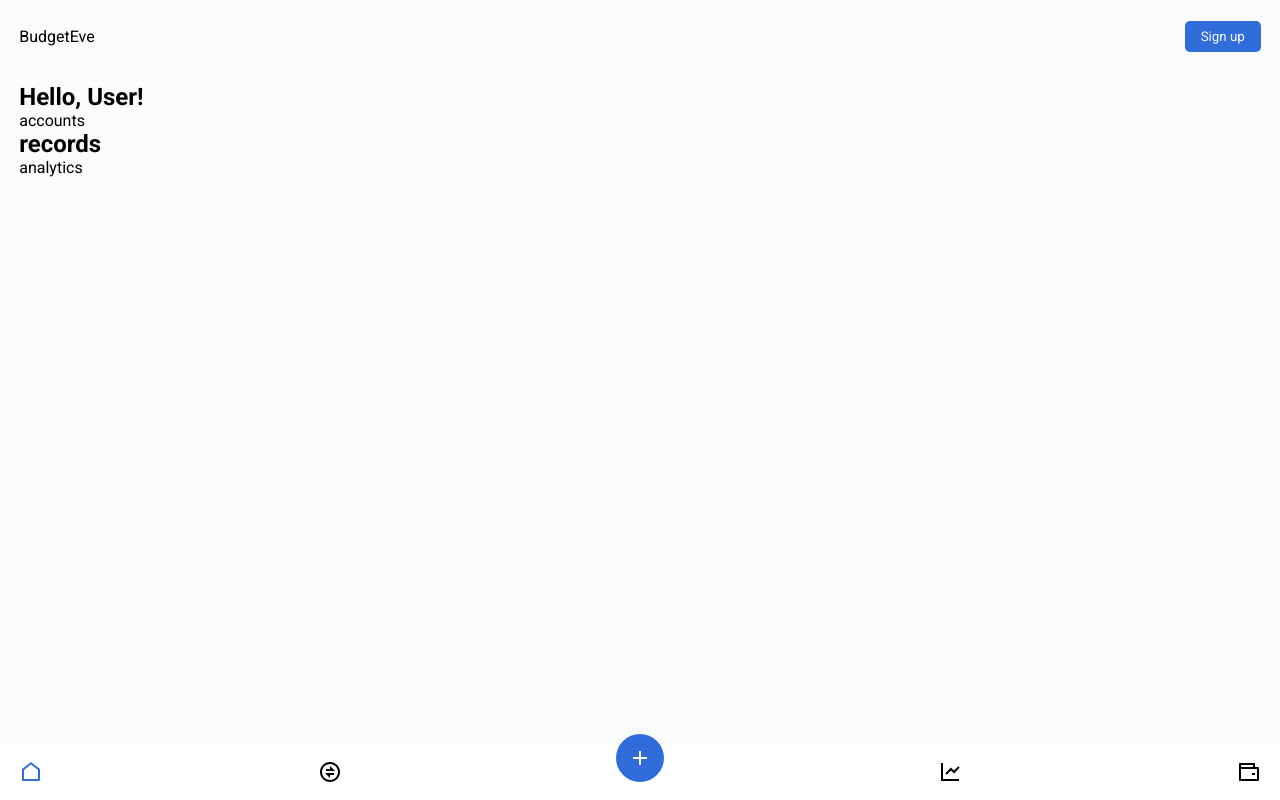
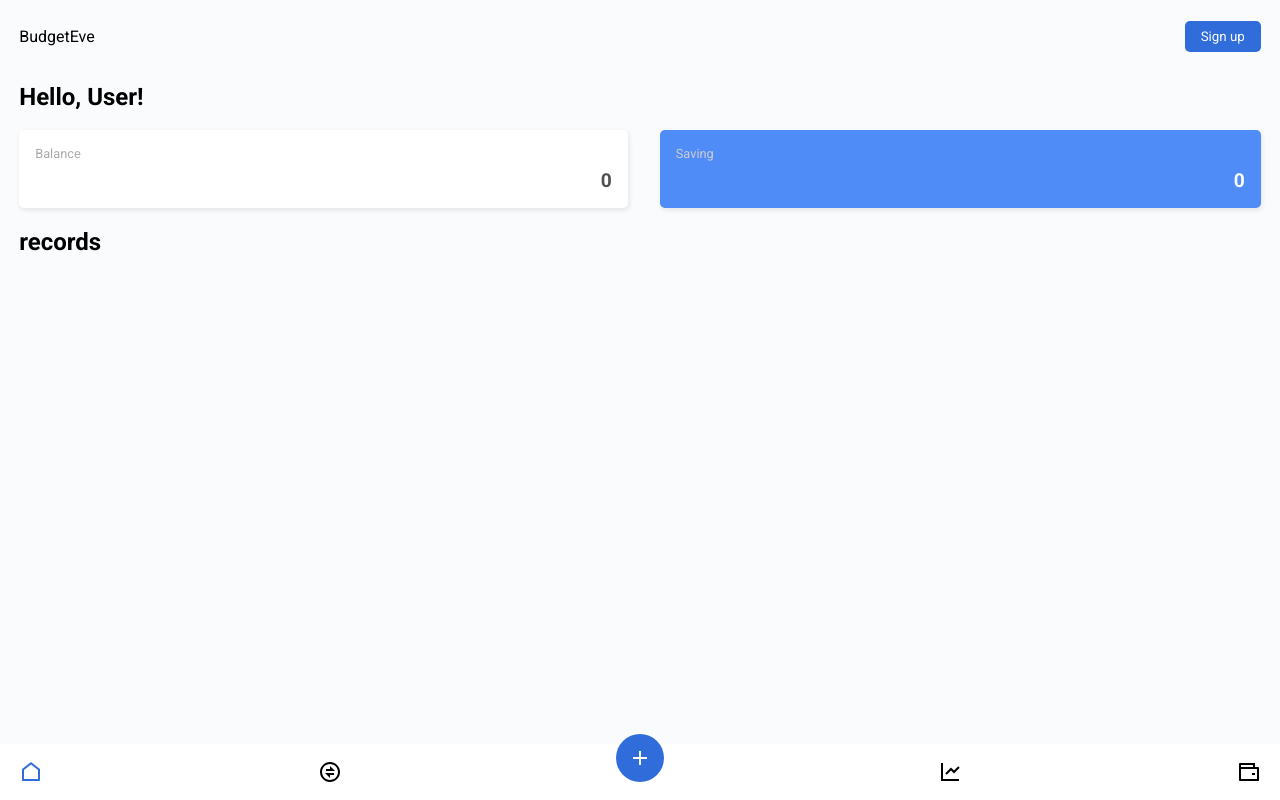
Before and after one commit to AltanfizGenity/BudgetEve-deprecated, a Svelte app: page / in a window 1280 px wide. Built offline with nearby package versions, Linux system fonts and the light colour scheme.

Commit message:
style (home): enhance home panel

```diff
--- a/src/pages/Home.svelte
+++ b/src/pages/Home.svelte
@@ -4,12 +4,69 @@
 
 <section id="home">
   <h1>Hello, User!</h1>
-  <div class="accounts-panel">accounts</div>
+  <div class="accounts-panel">
+    <div class="panel balance-panel">
+      <div class="panel-type">Balance</div>
+      <div class="panel-amount">0</div>
+    </div>
+    <div class="panel saving-panel">
+      <div class="panel-type">Saving</div>
+      <div class="panel-amount">0</div>
+    </div>
+  </div>
   <div class="records-panel">
     <h2>records</h2>
     {#each $records as record}
       record #{record.id}
     {/each}
   </div>
-  <div class="analytics-panel">analytics</div>
 </section>
+
+<style>
+  #home {
+    display: flex;
+    flex-direction: column;
+    gap: var(--appSpacing);
+  }
+
+  .accounts-panel {
+    display: grid;
+    align-items: center;
+    grid-template-columns: auto auto;
+    gap: 2rem;
+  }
+
+  .panel {
+    background-color: #fff;
+    padding: 1rem;
+    box-shadow: 1px 2px 5px rgba(20, 20, 20, 0.1);
+    display: flex;
+    flex-direction: column;
+    gap: 0.5rem;
+    border-radius: 5px;
+  }
+
+  .panel-type {
+    font-size: 0.8rem;
+    color: #aaa;
+    text-transform: capitalize;
+  }
+  .panel-amount {
+    font-size: 1.2rem;
+    font-weight: bold;
+    color: #505050;
+    margin-left: auto;
+  }
+
+  .saving-panel {
+    background-color: var(--accentColor);
+  }
+
+  .saving-panel .panel-type {
+    color: #ccc;
+  }
+
+  .saving-panel .panel-amount {
+    color: #fff;
+  }
+</style>
```
